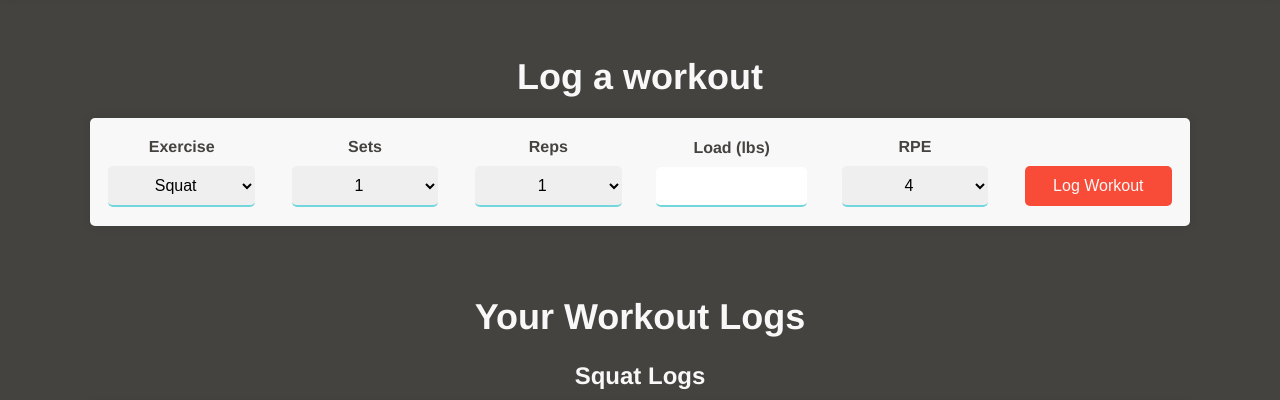
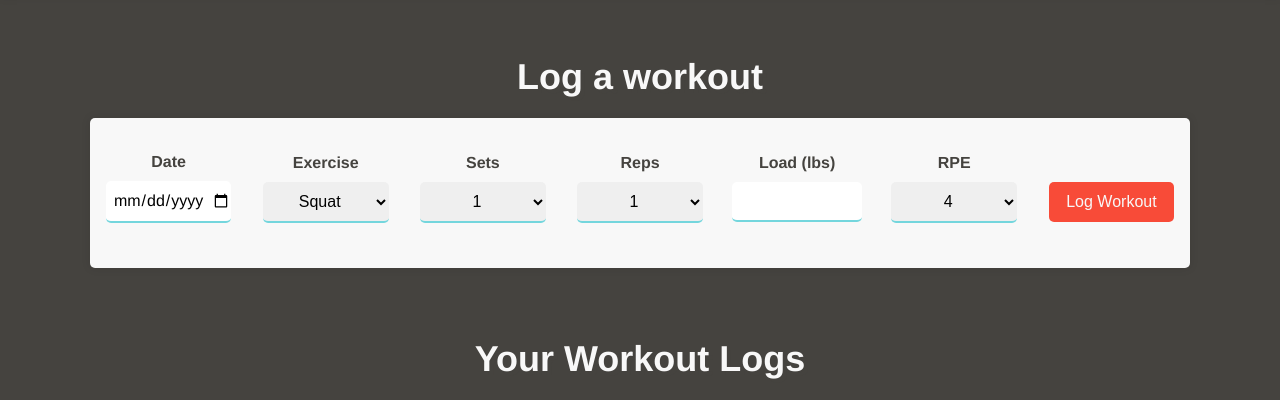
Before and after one commit to KeelanDonovan/SBD-Progress-Tracker, a Flask app: page / in a window 1280 px wide. Shown: the part 464-864 px from the top of the page. Run offline with Flask 3, Linux system fonts and the light colour scheme; the visitor is signed in with stand-in values (Sample User, id 1); data that the repository does not hold is empty.

Commit message:
Added date input in log workout form

```diff
--- a/app.py
+++ b/app.py
@@ -12,7 +12,7 @@ from flask_login import (
     login_required,
     current_user,
 )
-from datetime import datetime
+from datetime import datetime, date
 from models import db, User, Log
 from forms import RegistrationForm, LoginForm, LogForm
 from collections import defaultdict
@@ -100,6 +100,7 @@ def logout():
 def index():
     # Define form
     form = LogForm()
+    print(date.today())
 
     # Log workout when form is submitted
     if form.validate_on_submit():
@@ -110,6 +111,7 @@ def index():
             weight=form.weight.data,
             rpe=form.rpe.data,
             e1rm=calculate_e1rm(form.weight.data, form.reps.data, form.rpe.data),
+            date_logged= form.date.data or date.today(),
             user_id=current_user.id,
         )
         db.session.add(log)
--- a/forms.py
+++ b/forms.py
@@ -9,8 +9,10 @@ from wtforms.fields import (
     IntegerField,
     SelectField,
     FloatField,
+    DateTimeField,
+    DateField
 )
-from wtforms.validators import ValidationError, Email, Length, DataRequired, EqualTo
+from wtforms.validators import ValidationError, Email, Length, DataRequired, EqualTo, Optional
 from models import User
 
 
@@ -37,6 +39,7 @@ class LoginForm(FlaskForm):
 
 # log workout form
 class LogForm(FlaskForm):
+    date = DateField("Date", format="%Y-%m-%d", validators=[Optional()])
     exercise = SelectField(
         "Exercise",
         validators=[DataRequired()],
--- a/models.py
+++ b/models.py
@@ -1,5 +1,6 @@
 from flask_sqlalchemy import SQLAlchemy
 from flask_login import UserMixin
+from datetime import date
 from datetime import datetime
 
 db = SQLAlchemy()
@@ -40,5 +41,5 @@ class Log(db.Model):
     weight = db.Column(db.Float, nullable=False)
     rpe = db.Column(db.Float, nullable=False)
     e1rm = db.Column(db.Float, nullable=True)
-    date_logged = db.Column(db.DateTime, nullable=False, default=datetime.utcnow)
+    date_logged = db.Column(db.Date, nullable=False, default=date.today())
     user_id = db.Column(db.Integer, db.ForeignKey("user.id"), nullable=False)
--- a/static/css/styles.css
+++ b/static/css/styles.css
@@ -194,23 +194,23 @@ body {
 .log-workout-form {
   display: flex;
   flex-direction: row;
-  justify-content: space-evenly;
-  align-items:last baseline;
+  justify-content: space-between;
+  align-items: center;
   width: 100%;
   background-color: #f8f8f8;
   border-radius: 5px;
   box-shadow: 0 0 10px rgba(0, 0, 0, 0.1);
   padding: 20px 0;
   margin-bottom: 40px;
+}
 
-}
 .log-workout-input-box {
   width:100%;
-  height: 40px;
+  height: 100px;
   margin-bottom: 10px;
   display: flex;
   flex-direction: column;
-  justify-content:space-around;
+  justify-content:center;
   align-items: center;
 }
 .log-workout-form-label {
@@ -228,6 +228,10 @@ body {
   text-align: center;
   width: 80%;
 }
+input[type="date"] {
+  font: inherit;
+  padding-inline-start: inherit;
+}
 .log-workout-submit {
   margin-bottom: 0;
 }
@@ -240,7 +244,11 @@ body {
   color: #f8f8f8;
   font-size: 16px;
   cursor: pointer;
+  margin-top: 18px;
 }
+
+
+
 
 .log-tables-container {
   width: 100%;
@@ -311,6 +319,11 @@ body {
   background-color: #f84b38;
   color: #fff;
 }
+.log-table td:last-child:hover {
+  background-color: #74d6dd;
+  color: #f84b38;
+
+}
 .e1rm-chart-container {
   width: 100%;
   max-width: 1100px;
@@ -332,3 +345,13 @@ body {
   padding: 20px;
   box-shadow: 0 0 10px rgba(0, 0, 0, 0.2);
 }
+.delete-log-button {
+  background-color: #f84b38;
+  color: #f8f8f8;
+  border: none;
+  border-radius: 5px;
+  padding: 5px 20px;
+  cursor: pointer;
+  transition: background-color .3s ease;
+  text-decoration: none;
+}
--- a/templates/index.html
+++ b/templates/index.html
@@ -36,6 +36,10 @@
         <h2 class="log-workout-header">Log a workout</h2>
         <form method="POST" class="log-workout-form">
           {{ form.hidden_tag() }}
+          <div class="log-workout-input-box">
+            {{form.date.label(class="log-workout-form-label")}}
+            {{ form.date(class="log-workout-form-input", type="date") }}
+          </div>
           <div class="log-workout-input-box">
             {{form.exercise.label(class="log-workout-form-label")}}
             {{ form.exercise(class="log-workout-form-input select-input") }}
```
